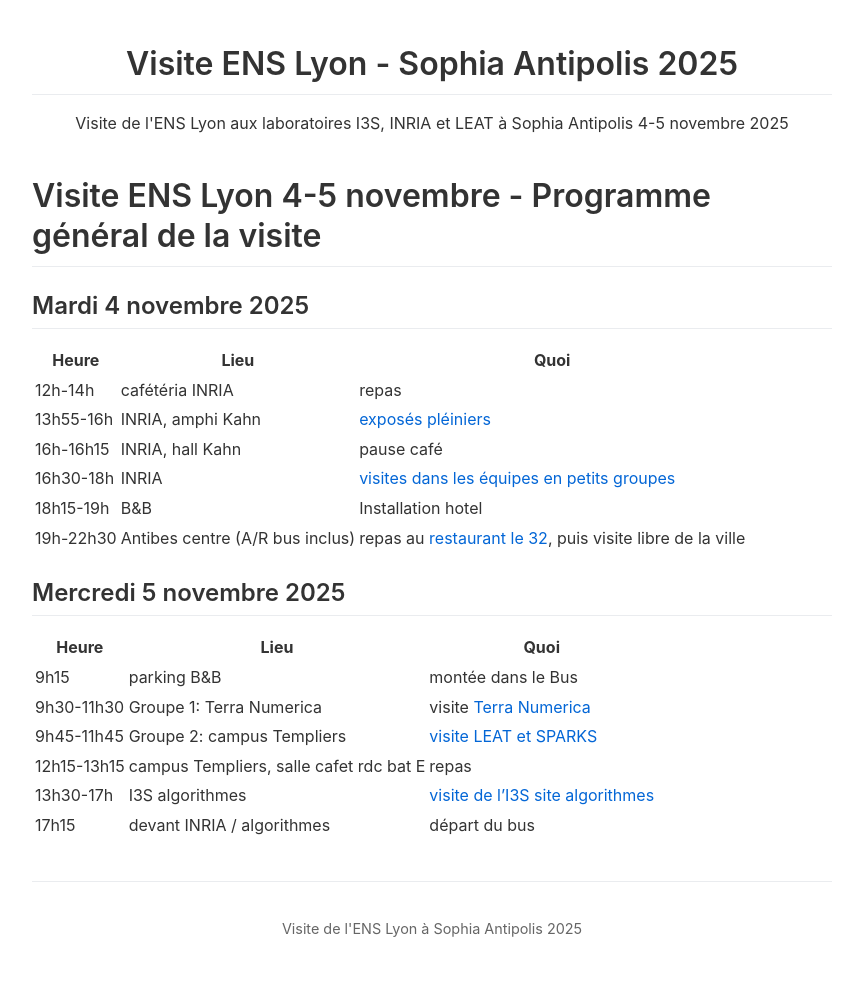
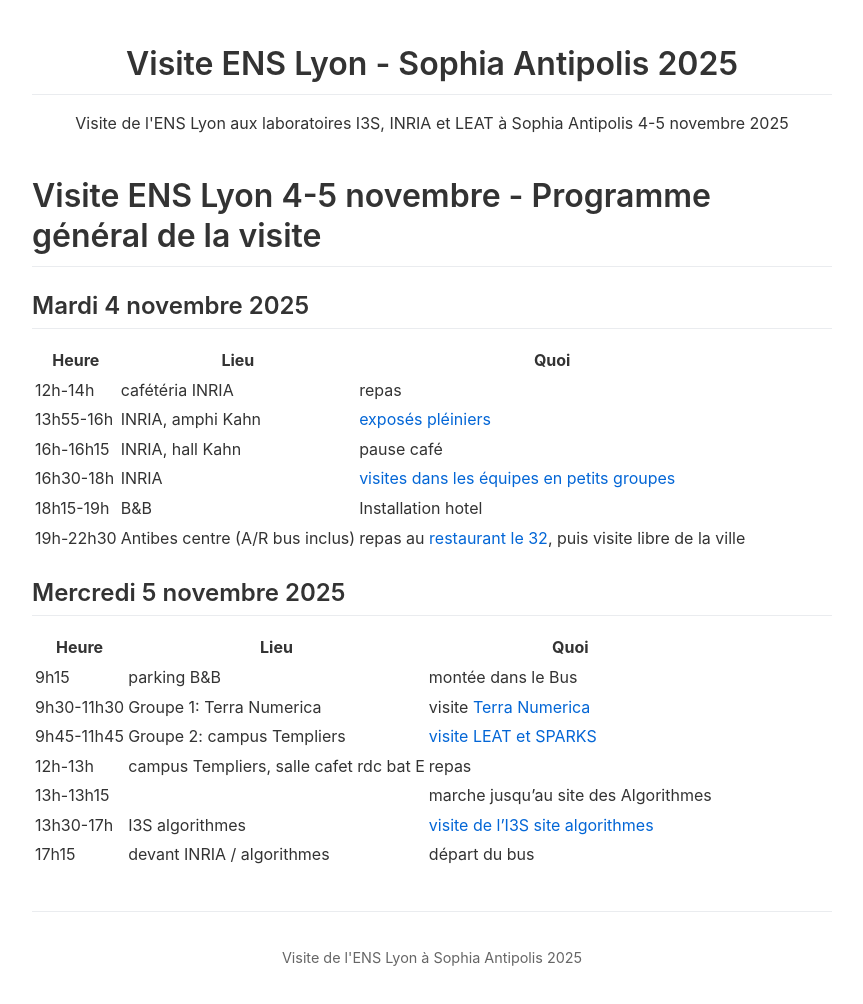
Before and after one commit to etiloz/visite-ens-lyon-sophia-2025.github.io, a Jekyll site: the page built from index.md, in a window 1280 px wide. Shown: the whole page, without its empty margins (208-1071 px from the left). Built offline with Jekyll 4.4.1, drawn with Linux system fonts in a browser that asks for light colours; before the commit the page ends 974 px from its top, so only the background shows below that.

Commit message:
clarifying lunch time wednesday

```diff
--- a/index.md
+++ b/index.md
@@ -25,6 +25,7 @@ Mercredi 5 novembre 2025
 | 9h15       | parking B&B                              | montée dans le Bus                              |
 | 9h30-11h30 | Groupe 1: Terra Numerica                 | visite [Terra Numerica](https://terra-numerica.org)                           |
 | 9h45-11h45 | Groupe 2: campus Templiers               | [visite LEAT et SPARKS](templiers/index.md)
-| 12h15-13h15| campus Templiers, salle cafet rdc bat E  | repas                                           |
+| 12h-13h| campus Templiers, salle cafet rdc bat E  | repas
+|13h-13h15 | | marche jusqu'au site des Algorithmes                                           |
 | 13h30-17h| I3S algorithmes                          | [visite de l'I3S site algorithmes](algorithmes/index.md)                                |
 | 17h15      | devant INRIA / algorithmes               | départ du bus                                   |
```
